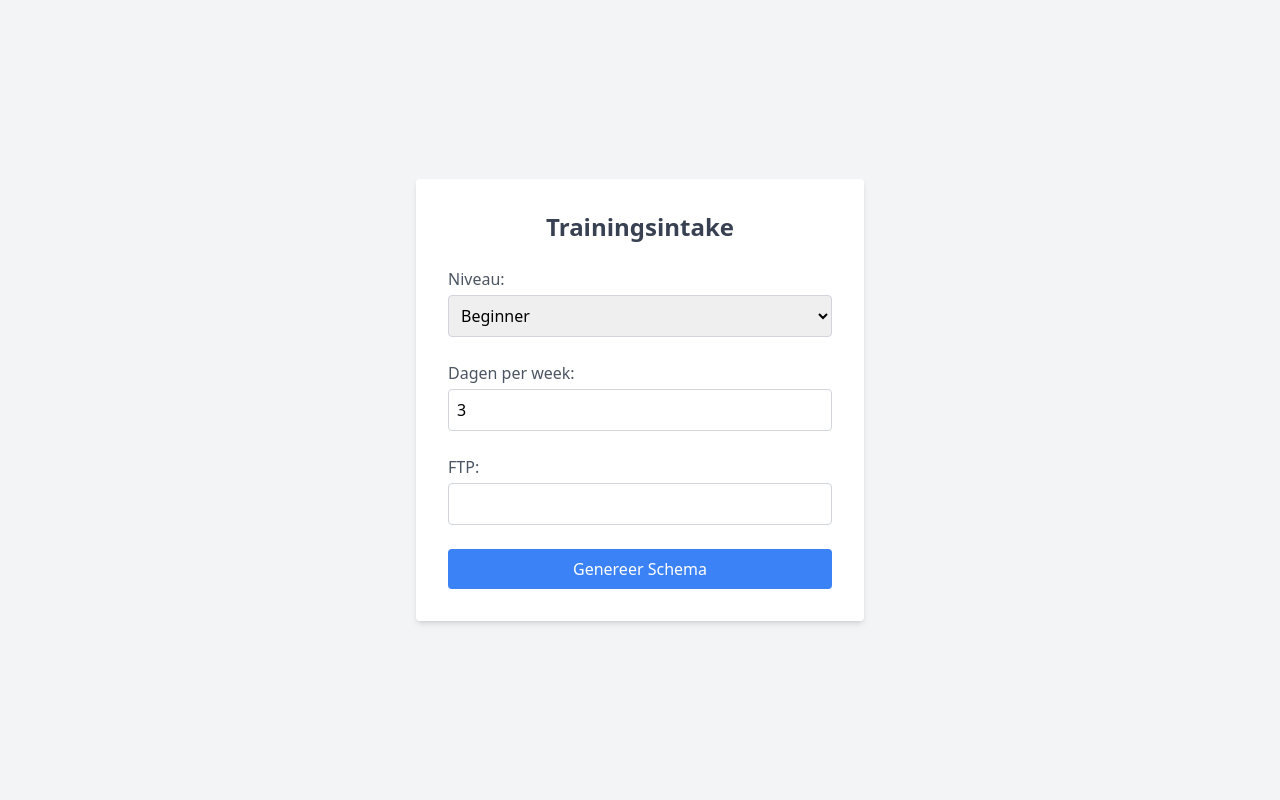
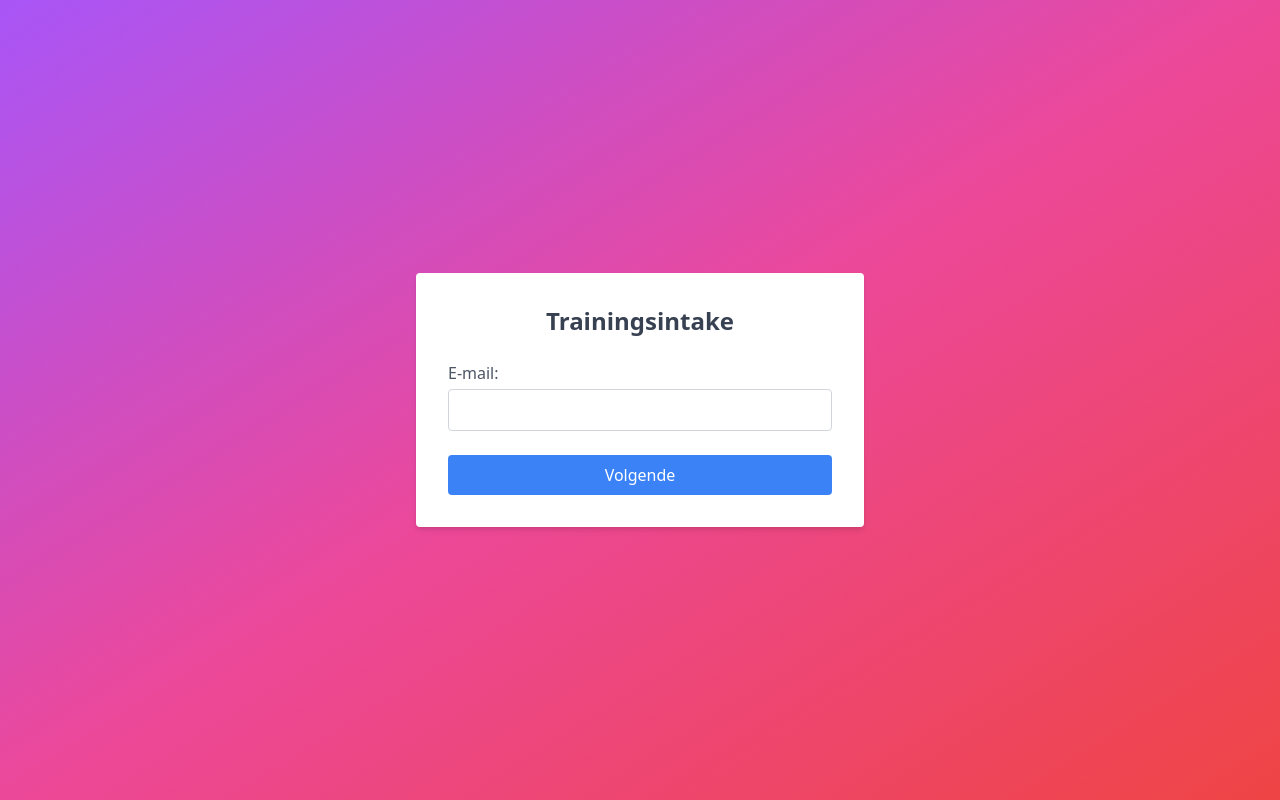
Before and after one commit to piekenverdienen/def-cyclo, a React (Vite) app: page / in a window 1280 px wide. Built offline with nearby package versions, Linux system fonts and the light colour scheme; the HTML template or start-up script is replaced by a standard one.

Commit message:
Revise intake steps and add gradient

```diff
--- a/index.css
+++ b/index.css
@@ -1,3 +1,7 @@
 @tailwind base;
 @tailwind components;
 @tailwind utilities;
+
+body {
+  @apply bg-gradient-to-br from-purple-500 via-pink-500 to-red-500 min-h-screen;
+}
--- a/src/SchemaView.jsx
+++ b/src/SchemaView.jsx
@@ -90,15 +90,36 @@ function downloadTcx(title, blocks, ftp) {
   link.click();
 }
 
+function downloadFit(title, blocks, ftp) {
+  const lines = [
+    '# FIT workout placeholder',
+    `Title: ${title}`,
+  ];
+  blocks.forEach((b, i) => {
+    if (b.type === 'interval') {
+      lines.push(
+        `${b.repeats}x ${b.minutes}min @ ${Math.round(ftp * b.factor)}w + ${b.rest}min rust @ ${Math.round(ftp * b.restFactor)}w`
+      );
+    } else {
+      lines.push(`${b.minutes}min @ ${Math.round(ftp * b.factor)}w (${b.type})`);
+    }
+  });
+  const blob = new Blob([lines.join('\n')], { type: 'application/octet-stream' });
+  const link = document.createElement('a');
+  link.href = URL.createObjectURL(blob);
+  link.download = `${title.replace(/\s+/g, '_')}.fit`;
+  link.click();
+}
+
 export default function SchemaView({ intake, onUpdateFtp }) {
   const schema = generateSchema(intake);
 
   return (
-    <div className="min-h-screen bg-gray-100 p-6">
+    <div className="min-h-screen bg-gradient-to-br from-purple-500 via-pink-500 to-red-500 p-6">
       <div className="max-w-3xl mx-auto bg-white shadow rounded-lg p-6 space-y-6">
         <h1 className="text-3xl font-bold text-gray-800">Trainingsschema</h1>
         <p className="text-gray-600">
-          Niveau: <strong>{intake.level}</strong> · Dagen/week: <strong>{intake.days}</strong> · FTP: <strong>{intake.ftp} watt</strong>
+          Email: <strong>{intake.email}</strong> · Niveau: <strong>{intake.level}</strong> · Dagen/week: <strong>{intake.days}</strong> · Tijd: <strong>{intake.time}u</strong> · Gewicht: <strong>{intake.weight} kg</strong> · FTP: <strong>{intake.ftp} watt</strong>
         </p>
 
         <div className="grid gap-4">
@@ -121,6 +142,12 @@ export default function SchemaView({ intake, onUpdateFtp }) {
               >
                 Download .TCX
               </button>
+              <button
+                onClick={() => downloadFit(item.title, item.blocks, intake.ftp)}
+                className="mt-3 ml-2 inline-block bg-purple-600 text-white px-4 py-2 rounded hover:bg-purple-700"
+              >
+                Download .FIT
+              </button>
             </div>
           ))}
         </div>
--- a/src/TrainingIntake.jsx
+++ b/src/TrainingIntake.jsx
@@ -1,24 +1,70 @@
 import React, { useState } from 'react';
 
 export default function TrainingIntake({ onComplete }) {
+  const [step, setStep] = useState(1);
+  const [email, setEmail] = useState('');
   const [level, setLevel] = useState('beginner');
   const [days, setDays] = useState(3);
+  const [time, setTime] = useState(5);
   const [ftp, setFtp] = useState('');
+  const [weight, setWeight] = useState('');
+  const [error, setError] = useState('');
+
+  const handleNext = (e) => {
+    e.preventDefault();
+    setStep(2);
+  };
 
   const handleSubmit = (e) => {
     e.preventDefault();
     const parsedFtp = parseInt(ftp);
-    onComplete({ level, days, ftp: isNaN(parsedFtp) ? 200 : parsedFtp });
+    const parsedWeight = parseFloat(weight);
+
+    if (
+      !isNaN(parsedFtp) &&
+      parsedWeight > 0 &&
+      parsedFtp / parsedWeight > 5
+    ) {
+      setError('FTP per kg lijkt erg hoog');
+      return;
+    }
+
+    setError('');
+    onComplete({
+      email,
+      level,
+      days,
+      time,
+      ftp: isNaN(parsedFtp) ? 200 : parsedFtp,
+      weight: isNaN(parsedWeight) ? 0 : parsedWeight,
+    });
   };
 
   return (
-    <div className="min-h-screen flex items-center justify-center bg-gray-100">
+    <div className="min-h-screen flex items-center justify-center bg-gradient-to-br from-purple-500 via-pink-500 to-red-500">
       <form
-        onSubmit={handleSubmit}
+        onSubmit={step === 1 ? handleNext : handleSubmit}
         className="bg-white p-8 rounded shadow-md w-full max-w-md space-y-6"
       >
         <h2 className="text-2xl font-bold text-center text-gray-700">Trainingsintake</h2>
 
+        {step === 1 && (
+          <>
+            <div>
+              <label className="block text-gray-600 mb-1">E-mail:</label>
+              <input
+                type="email"
+                value={email}
+                onChange={(e) => setEmail(e.target.value)}
+                required
+                className="w-full border border-gray-300 p-2 rounded"
+              />
+            </div>
+          </>
+        )}
+
+        {step === 2 && (
+          <>
             <div>
               <label className="block text-gray-600 mb-1">Niveau:</label>
               <select
@@ -45,6 +91,17 @@ export default function TrainingIntake({ onComplete }) {
             </div>
 
             <div>
+              <label className="block text-gray-600 mb-1">Beschikbare tijd (u/pw):</label>
+              <input
+                type="number"
+                value={time}
+                onChange={(e) => setTime(Number(e.target.value))}
+                className="w-full border border-gray-300 p-2 rounded"
+                min="1"
+              />
+            </div>
+
+            <div>
               <label className="block text-gray-600 mb-1">FTP:</label>
               <input
                 type="number"
@@ -54,11 +111,28 @@ export default function TrainingIntake({ onComplete }) {
               />
             </div>
 
+            <div>
+              <label className="block text-gray-600 mb-1">Gewicht (kg):</label>
+              <input
+                type="number"
+                value={weight}
+                onChange={(e) => setWeight(e.target.value)}
+                className="w-full border border-gray-300 p-2 rounded"
+                min="1"
+              />
+            </div>
+
+            {error && (
+              <p className="text-red-600 text-sm">{error}</p>
+            )}
+          </>
+        )}
+
         <button
           type="submit"
           className="w-full bg-blue-500 text-white py-2 px-4 rounded hover:bg-blue-600"
         >
-          Genereer Schema
+          {step === 1 ? 'Volgende' : 'Genereer Schema'}
         </button>
       </form>
     </div>
--- a/src/index.css
+++ b/src/index.css
@@ -1,3 +1,7 @@
 @tailwind base;
 @tailwind components;
 @tailwind utilities;
+
+body {
+  @apply bg-gradient-to-br from-purple-500 via-pink-500 to-red-500 min-h-screen;
+}
```
Lines whose indentation alone changed are shown as unchanged.
